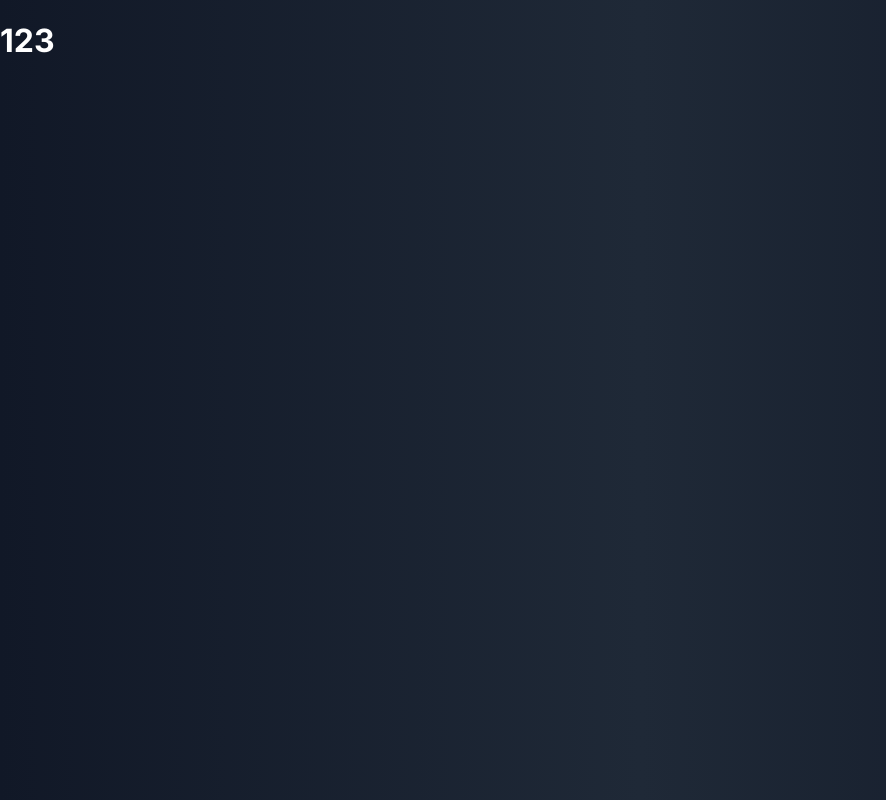
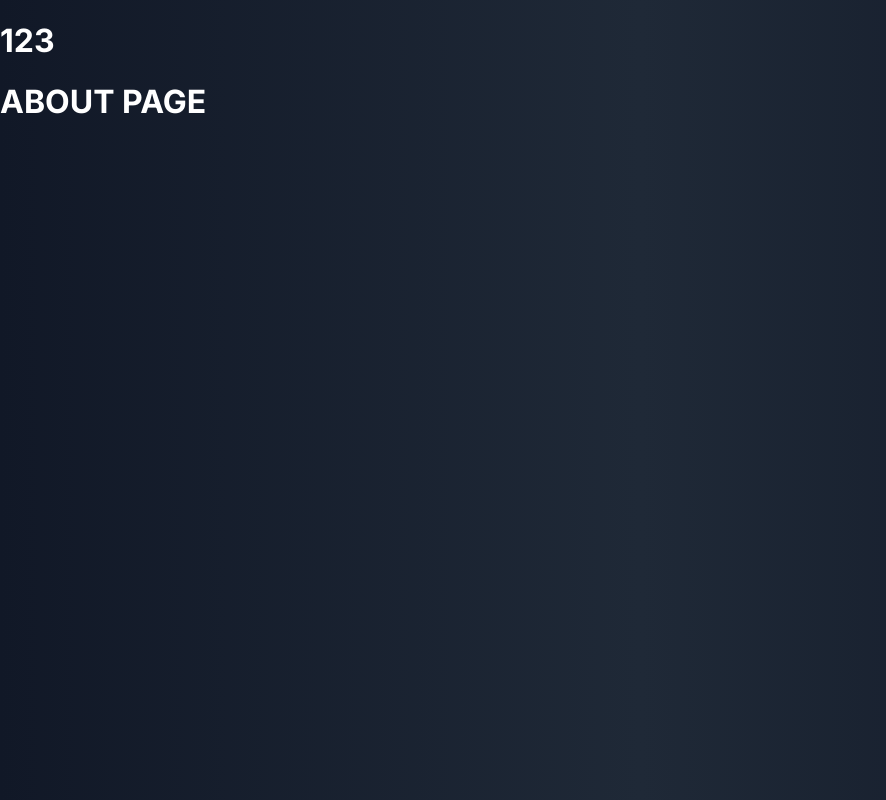
Before and after one commit to b8zeek/stfl, a React (Create React App) app: page /about in a window 1280 px wide. Shown: the whole page, without its empty margins (0-886 px from the left). Built offline with nearby package versions, Linux system fonts and the light colour scheme.

Commit message:
Added and setted up React Router.

```diff
--- a/package.json
+++ b/package.json
@@ -8,6 +8,7 @@
         "@testing-library/user-event": "^13.5.0",
         "react": "^18.0.0",
         "react-dom": "^18.0.0",
+        "react-router-dom": "^6.3.0",
         "react-scripts": "5.0.0",
         "web-vitals": "^2.1.4"
     },
--- a/src/App.js
+++ b/src/App.js
@@ -1,7 +1,16 @@
+import { Routes, Route } from 'react-router-dom'
+
+import HomePage from './pages/HomePage'
+import AboutPage from './pages/AboutPage'
+
 function App() {
     return (
         <div className='App'>
             <h1 className="heading">123</h1>
+            <Routes>
+                <Route path='/' element={<HomePage />} />
+                <Route path='/about' element={<AboutPage />} />
+            </Routes>
         </div>
     )
 }
--- a/src/index.js
+++ b/src/index.js
@@ -1,11 +1,14 @@
 import React from 'react'
 import ReactDOM from 'react-dom'
+import { BrowserRouter } from 'react-router-dom'
 import './index.css'
 import App from './App'
 
 ReactDOM.render(
     <React.StrictMode>
-        <App />
+        <BrowserRouter>
+            <App />
+        </BrowserRouter>
     </React.StrictMode>,
     document.getElementById('root')
 )
--- /dev/null
+++ b/src/pages/AboutPage.js
@@ -0,0 +1,9 @@
+function AboutPage() {
+    return (
+        <div>
+            <h1 className="heading">ABOUT PAGE</h1>
+        </div>
+    )
+}
+
+export default AboutPage
--- /dev/null
+++ b/src/pages/HomePage.js
@@ -0,0 +1,9 @@
+function HomePage() {
+    return (
+        <div>
+            <h1 className="heading">HOME PAGE</h1>
+        </div>
+    )
+}
+
+export default HomePage
```
Also changed, not shown: 1 other file (tests, documents, lock files or other folders).
